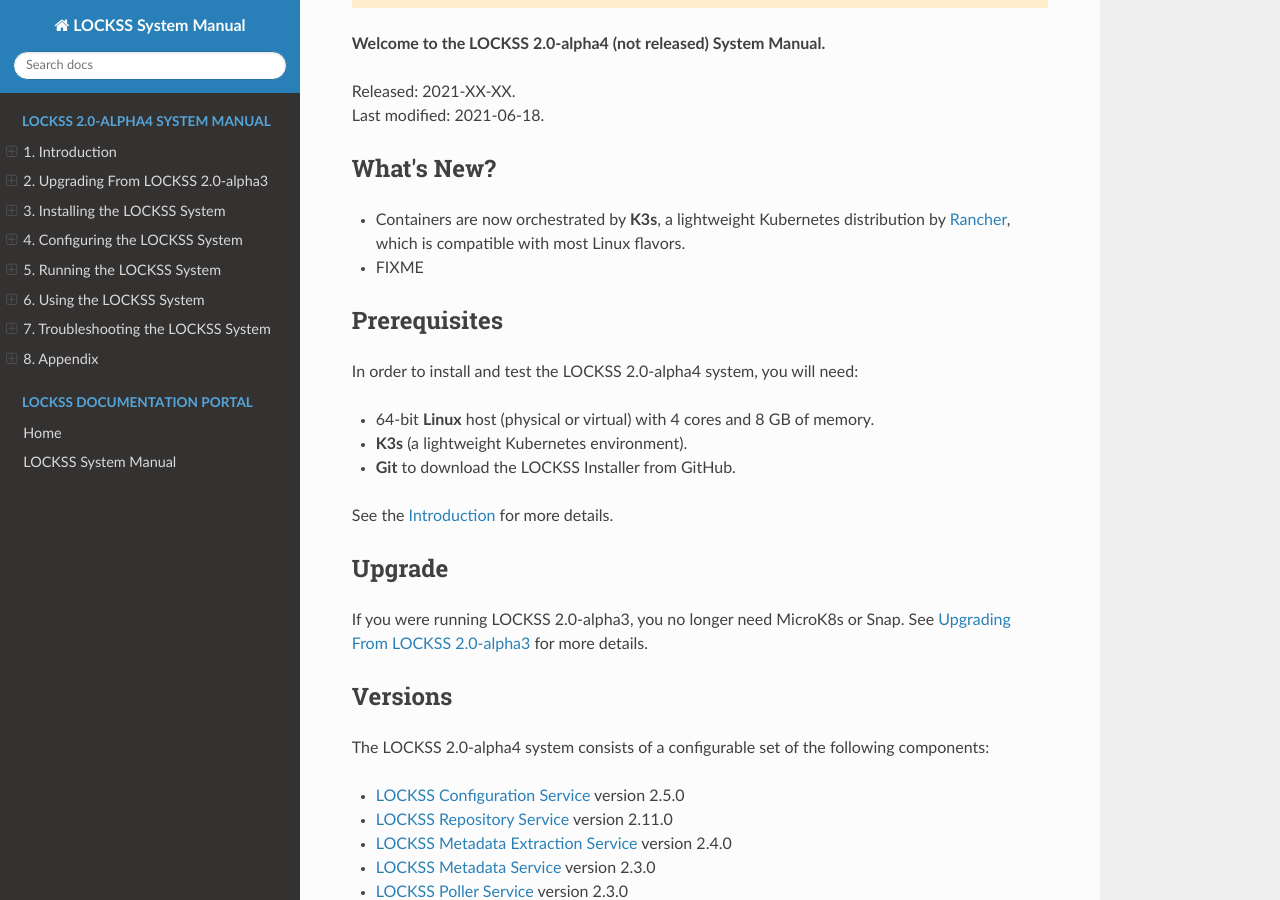
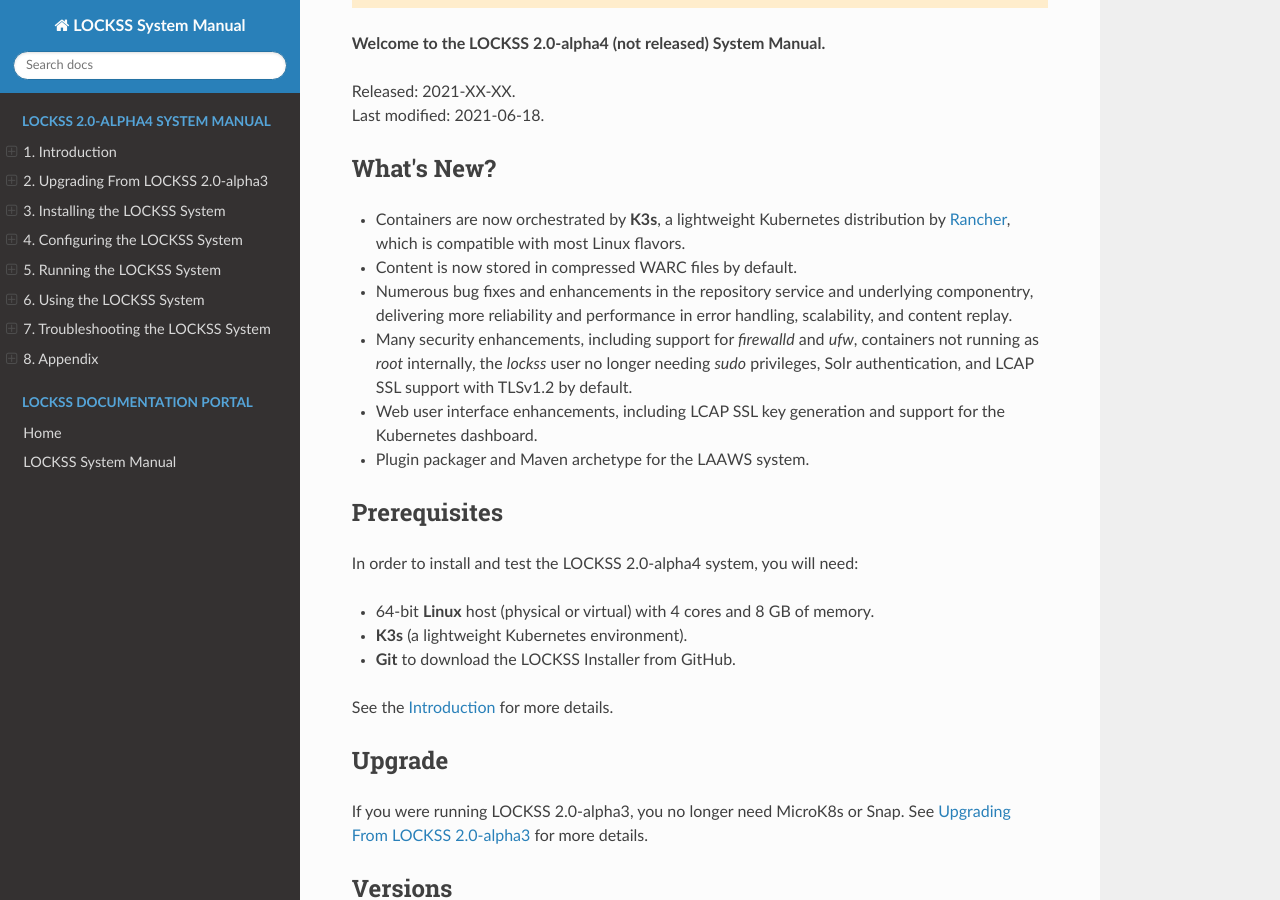
Before and after one commit to lockss/lockss-rtd-manual, a Sphinx documentation site: the page built from docs/index.rst, in a window 1280 px wide and 900 px high, scrolled down 487 px. Built offline with Sphinx 7.4.7 and the Read the Docs theme 2.0.0, drawn with Linux system fonts in a browser that asks for light colours.

```diff
--- a/docs/index.rst
+++ b/docs/index.rst
@@ -27,7 +27,15 @@ LOCKSS 2.0-alpha4 (not released) System Manual
 
    *  Containers are now orchestrated by **K3s**, a lightweight Kubernetes distribution by `Rancher <https://rancher.com/>`_, which is compatible with most Linux flavors.
 
-   *  FIXME
+   *  Content is now stored in compressed WARC files by default.
+
+   *  Numerous bug fixes and enhancements in the repository service and underlying componentry, delivering more reliability and performance in error handling, scalability, and content replay.
+
+   *  Many security enhancements, including support for `firewalld` and `ufw`, containers not running as `root` internally, the `lockss` user no longer needing `sudo` privileges, Solr authentication, and LCAP SSL support with TLSv1.2 by default.
+
+   *  Web user interface enhancements, including LCAP SSL key generation and support for the Kubernetes dashboard.
+
+   *  Plugin packager and Maven archetype for the LAAWS system.
 
    -------------
    Prerequisites
```
